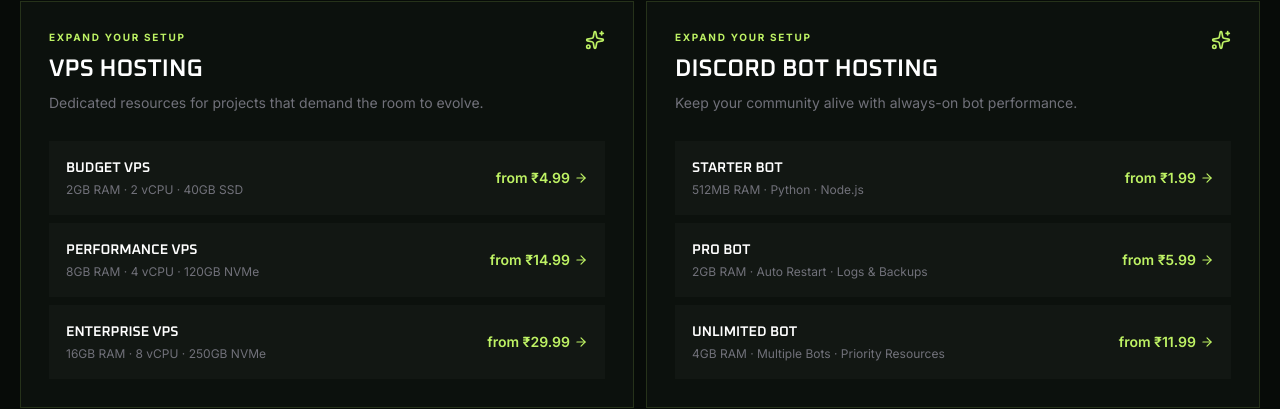
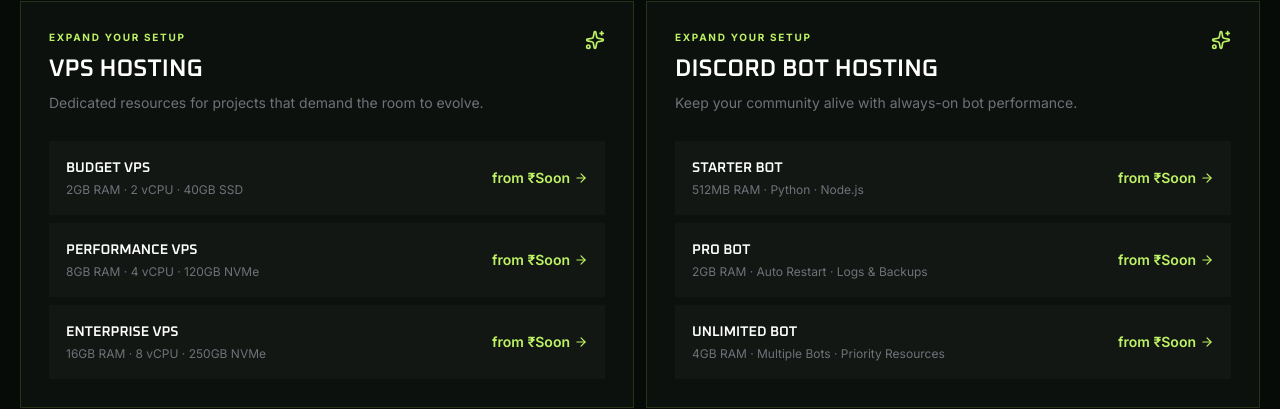
Before and after one commit to UnknownX-D/Crazy-Cloud, a React (Vite) app: page / in a window 1280 px wide. Shown: the part 3586-3995 px from the top of the page. Built offline with nearby package versions, Linux system fonts and the light colour scheme.

Commit message:
Updated site

```diff
--- a/src/data/siteData.ts
+++ b/src/data/siteData.ts
@@ -24,14 +24,14 @@
 
 export const miniPlans = {
   vps: [
-    { name: 'Budget VPS', specs: ['2GB RAM', '2 vCPU', '40GB SSD'], price: '4.99' },
-    { name: 'Performance VPS', specs: ['8GB RAM', '4 vCPU', '120GB NVMe'], price: '14.99' },
-    { name: 'Enterprise VPS', specs: ['16GB RAM', '8 vCPU', '250GB NVMe'], price: '29.99' },
+    { name: 'Budget VPS', specs: ['2GB RAM', '2 vCPU', '40GB SSD'], price: 'Soon' },
+    { name: 'Performance VPS', specs: ['8GB RAM', '4 vCPU', '120GB NVMe'], price: 'Soon' },
+    { name: 'Enterprise VPS', specs: ['16GB RAM', '8 vCPU', '250GB NVMe'], price: 'Soon' },
   ],
   bots: [
-    { name: 'Starter Bot', specs: ['512MB RAM', 'Python', 'Node.js'], price: '1.99' },
-    { name: 'Pro Bot', specs: ['2GB RAM', 'Auto Restart', 'Logs & Backups'], price: '5.99' },
-    { name: 'Unlimited Bot', specs: ['4GB RAM', 'Multiple Bots', 'Priority Resources'], price: '11.99' },
+    { name: 'Starter Bot', specs: ['512MB RAM', 'Python', 'Node.js'], price: 'Soon' },
+    { name: 'Pro Bot', specs: ['2GB RAM', 'Auto Restart', 'Logs & Backups'], price: 'Soon' },
+    { name: 'Unlimited Bot', specs: ['4GB RAM', 'Multiple Bots', 'Priority Resources'], price: 'Soon' },
   ],
 }
 
```
